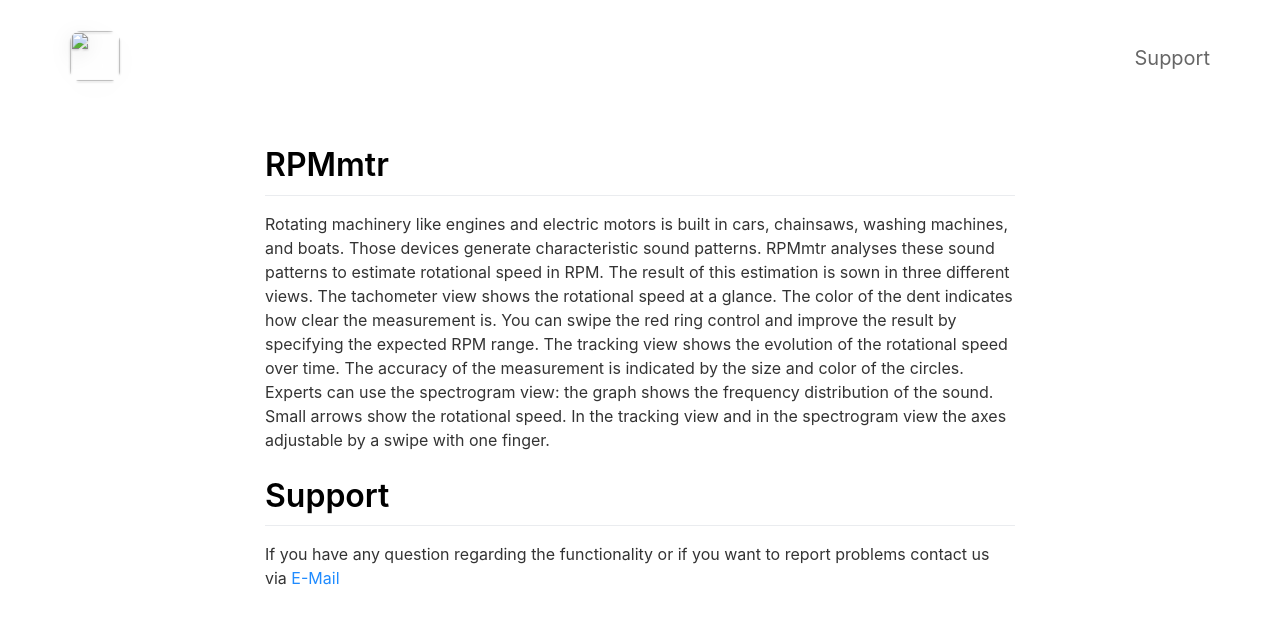
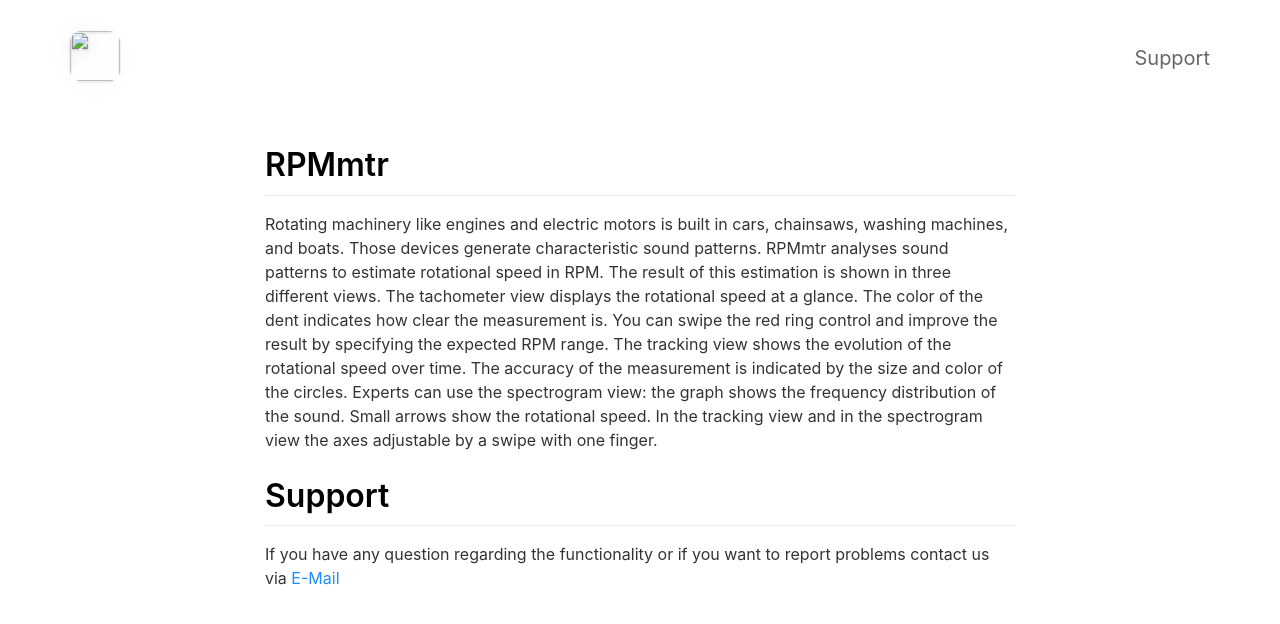
Before and after one commit to nomasdynamics/RPMmtr, a Jekyll site: the page built from _pages/support.md, in a window 1280 px wide. Shown: the top 624 px of the page. Built offline with Jekyll 4.4.1, drawn with Linux system fonts in a browser that asks for light colours; nearby versions of some CDN libraries.

Commit message:
Update support.md

```diff
--- a/_pages/support.md
+++ b/_pages/support.md
@@ -6,8 +6,8 @@
 
 # RPMmtr
 Rotating machinery like engines and electric motors is built in cars, chainsaws, washing machines, and boats.
-Those devices generate characteristic sound patterns. RPMmtr analyses these sound patterns to estimate rotational speed in RPM.
-The result of this estimation is sown in three different views. The tachometer view shows the rotational speed at a glance.
+Those devices generate characteristic sound patterns. RPMmtr analyses sound patterns to estimate rotational speed in RPM.
+The result of this estimation is shown in three different views. The tachometer view displays the rotational speed at a glance.
 The color of the dent indicates how clear the measurement is. You can swipe the red ring control and improve the result by specifying the expected RPM range.
 The tracking view shows the evolution of the rotational speed over time. The accuracy of the measurement is indicated by the size and color of the circles.
 Experts can use the spectrogram view: the graph shows the frequency distribution of the sound. Small arrows show the rotational speed.
@@ -15,6 +15,4 @@
 
 
 # Support
-
-
 If you have any question regarding the functionality or if you want to report problems contact us via [E-Mail](mailto:namosdynamic@gmail.com?subject=[Support_Request])
```
